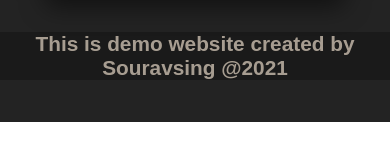
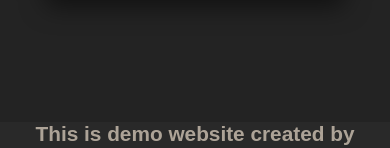
Before and after one commit to souravsingpardeshi/responsive-cards, a plain HTML site: page index.html in a window 390 px wide. Shown: the part 1518-1666 px from the top of the page. Before the commit the page ends 1640 px from the top, so only its background shows below. Drawn offline with Linux system fonts and the light colour scheme.

Commit message:
Update style.css

```diff
--- a/style.css
+++ b/style.css
@@ -200,7 +200,7 @@ section::after{
     transform: translateY(-90px);
     max-width: 100vw;
     position: absolute;
-    background-color: rgba(17, 17, 17, 0.486);
+    background-color: rgba(17, 17, 17, 0.897);
     color: rgba(250, 235, 215, 0.637);
 
 }
@@ -225,6 +225,7 @@ section::after{
         text-align: center;
         width: 100vw;
         left:0;
+        transform: translateY(0px);
     }
 
 }
```
